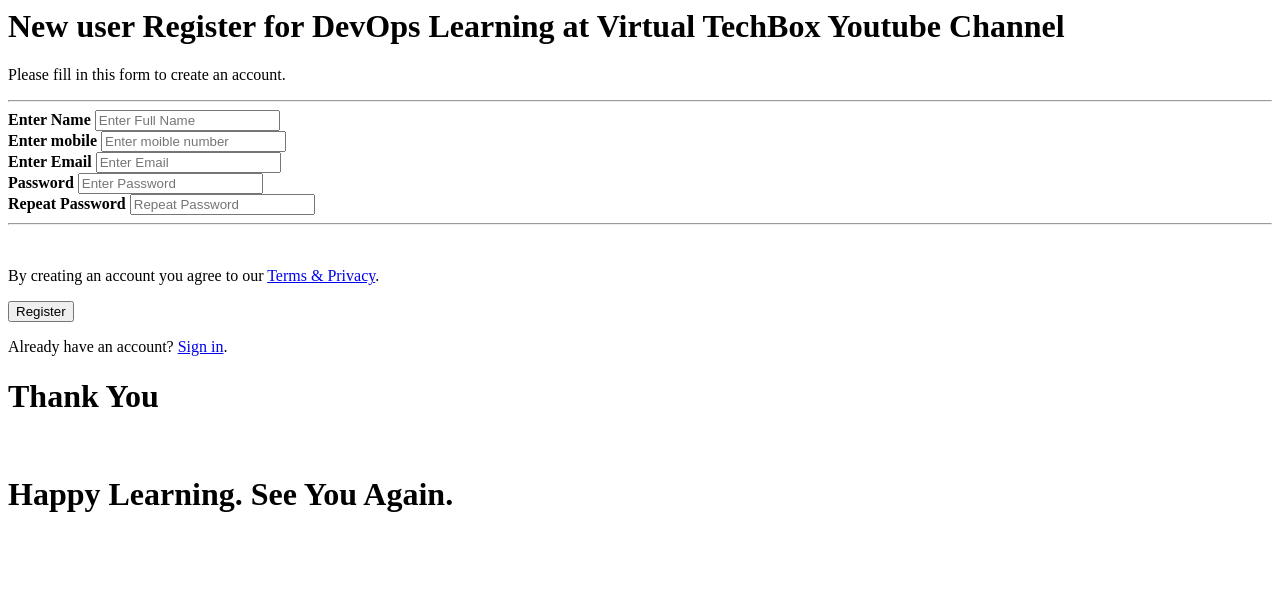
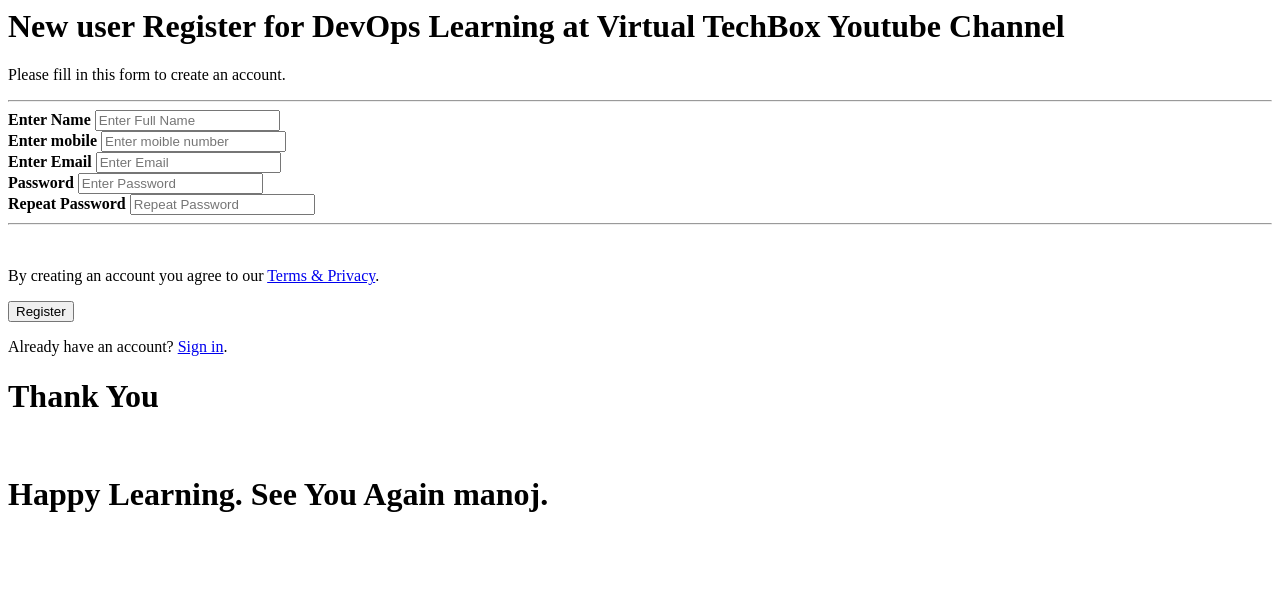
Before and after one commit to amnaik232/register-app, a Java web app: page /src/main/webapp/index.jsp in a window 1280 px wide. Shown: the top 589 px of the page. Run offline with Tomcat 11, a stand-in JSP engine, Linux system fonts and the light colour scheme.

Commit message:
Update message in index.jsp to include 'manoj'

```diff
--- a/webapp/src/main/webapp/index.jsp
+++ b/webapp/src/main/webapp/index.jsp
@@ -33,6 +33,6 @@
 
    <h1> Thank You </h1>
    <br>
-   <h1> Happy Learning. See You Again. </h1>
+   <h1> Happy Learning. See You Again manoj. </h1>
 
 </form>
```
